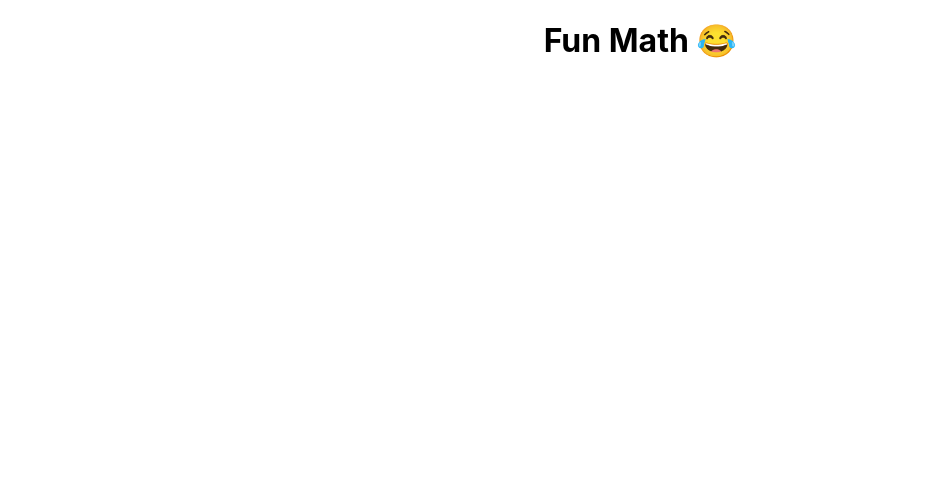
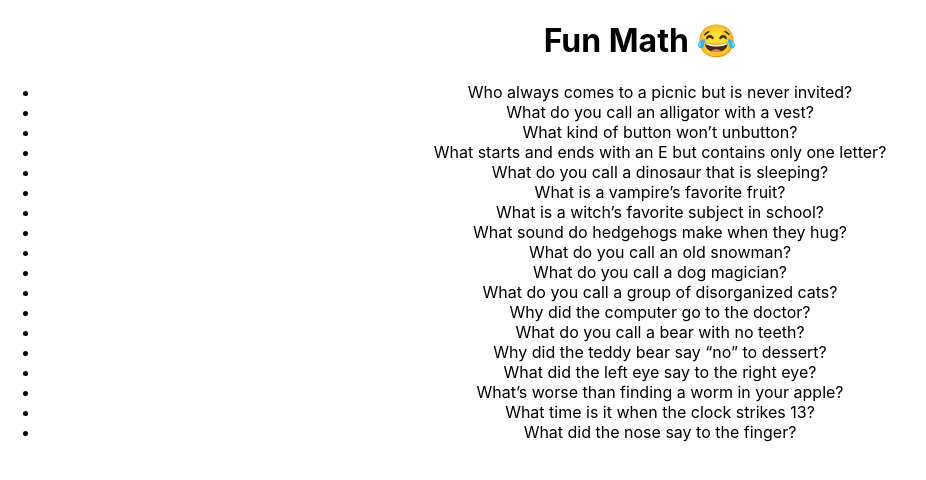
Before and after one commit to shnatya/math-fun-project, a React (Create React App) app: page / in a window 1280 px wide. Shown: the top 480 px of the page, without its empty margins (0-926 px from the left). Built offline with nearby package versions, Linux system fonts and the light colour scheme; data requests are answered from the project's data file.

Commit message:
Render questions. Add Joke, JokeList files

```diff
--- /dev/null
+++ b/src/Joke.js
@@ -0,0 +1,11 @@
+import React from "react";
+
+function Joke({joke}) {
+    return (
+        <li>
+            {joke.question}
+        </li>
+    )
+}
+
+export default Joke;
--- /dev/null
+++ b/src/JokesList.js
@@ -0,0 +1,14 @@
+import React from "react";
+import Joke from "./Joke"
+
+function JokesList({jokesDB}) {
+    return (
+        <div>
+            <ul>
+                {jokesDB.map(joke => <Joke key={joke.id} joke={joke} />)}
+            </ul>
+        </div>
+    )
+}
+
+export default JokesList;
--- a/src/MainPage.js
+++ b/src/MainPage.js
@@ -1,11 +1,21 @@
-import React from "react";
+import React, { useEffect, useState } from "react";
 import NewJokeForm from "./NewJokeForm";
+import JokesList from "./JokesList"
 
 function MainPage() {
+    const [jokesDB, setJokesDB] = useState([])
+
+    useEffect(() =>
+        fetch("http://localhost:3000/jokes")
+        .then(res => res.json())
+        .then(data => setJokesDB(data))
+        , []
+    )
+
     return (
         <main>
             <NewJokeForm />
-
+            <JokesList jokesDB={jokesDB}/>
         </main>
     )
 }
```
